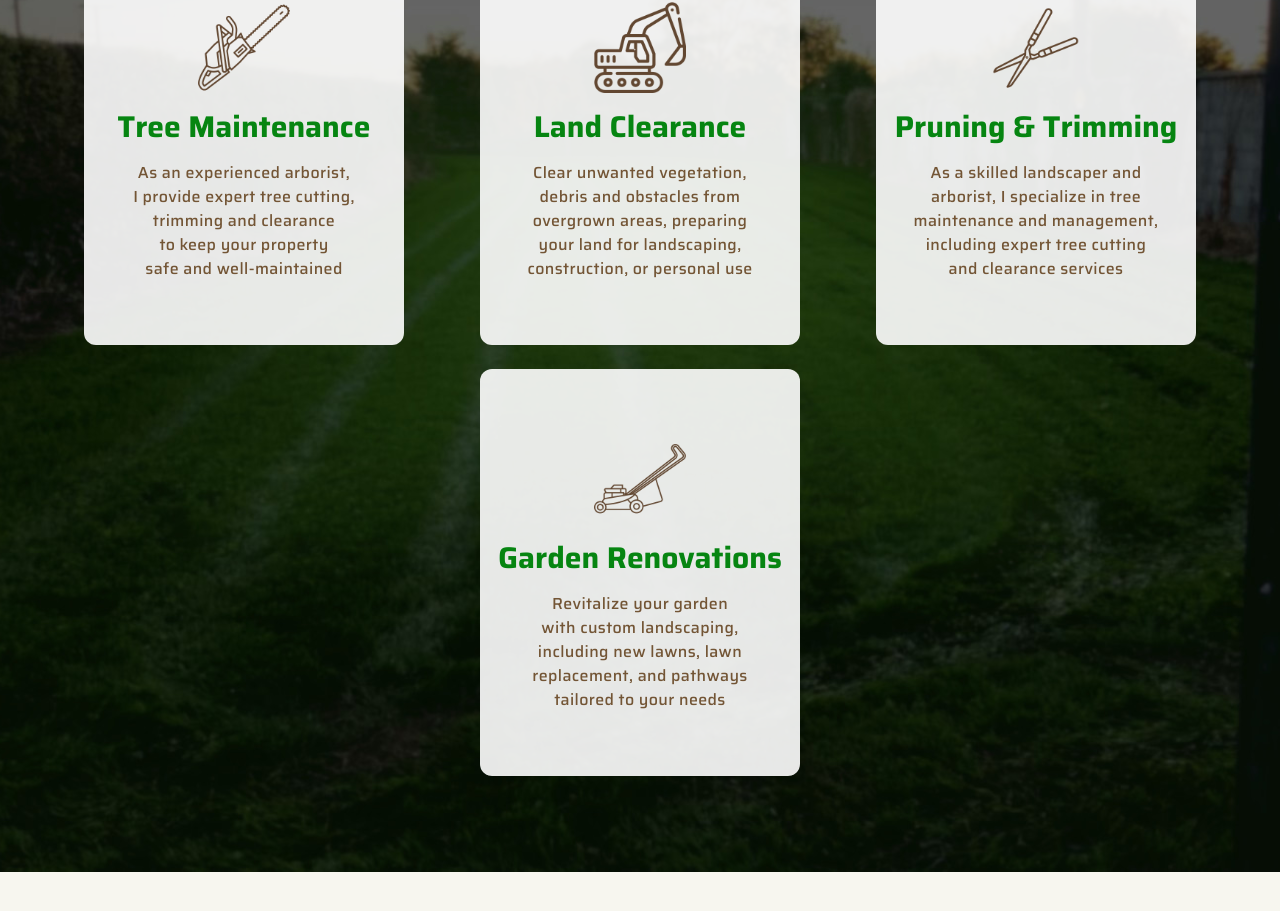
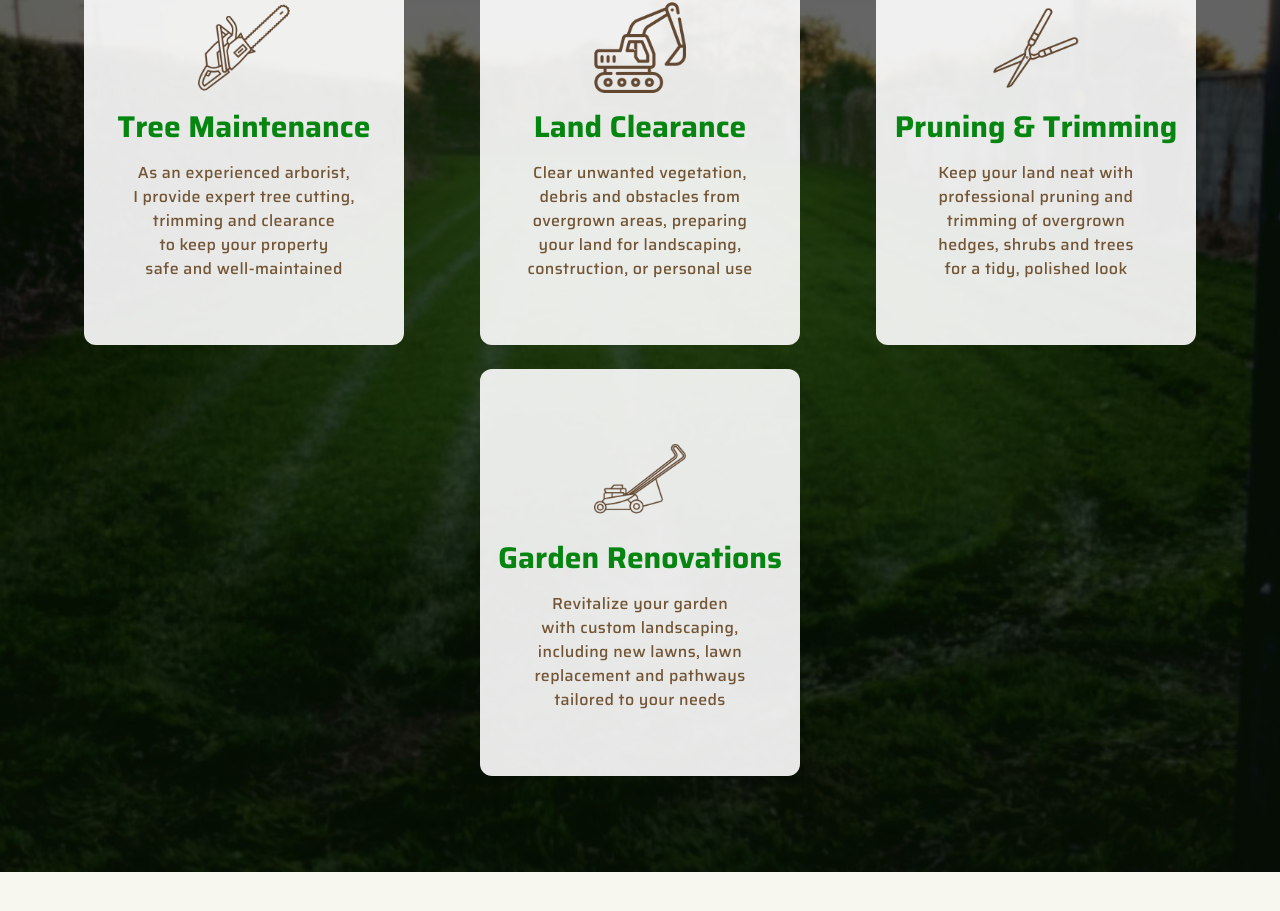
Before and after one commit to KramYengir/treelawn_v2, a Next.js app: page / in a window 1280 px wide. Shown: the part 1766-2677 px from the top of the page. Built offline with nearby package versions, Linux system fonts and the light colour scheme.

Commit message:
update pruning card info

```diff
--- a/components/Services.tsx
+++ b/components/Services.tsx
@@ -21,14 +21,14 @@ const services = [
     imgAlt: "simple graphic of a clippers",
     title: "Pruning & Trimming",
     description:
-      "As a skilled landscaper and arborist, I specialize in tree maintenance and management, including expert tree cutting and clearance services",
+      "Keep your land neat with professional pruning and trimming of overgrown hedges, shrubs and trees for a tidy, polished look",
   },
   {
     imgUrl: "/images/lawnmower-brown.png",
     imgAlt: "simple graphic of a lawnmower",
     title: "Garden Renovations",
     description:
-      "Revitalize your garden with custom landscaping, including new lawns, lawn replacement, and pathways tailored to your needs",
+      "Revitalize your garden with custom landscaping, including new lawns, lawn replacement and pathways tailored to your needs",
   },
 ];
 
```
